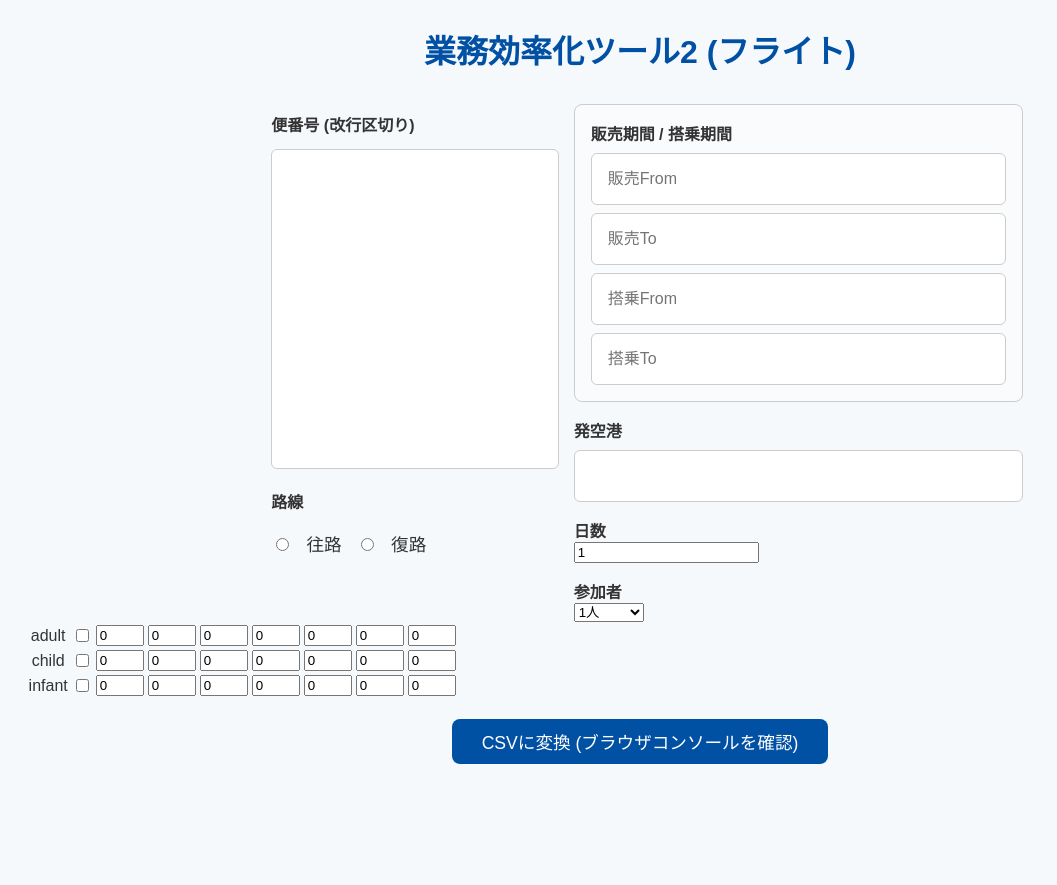
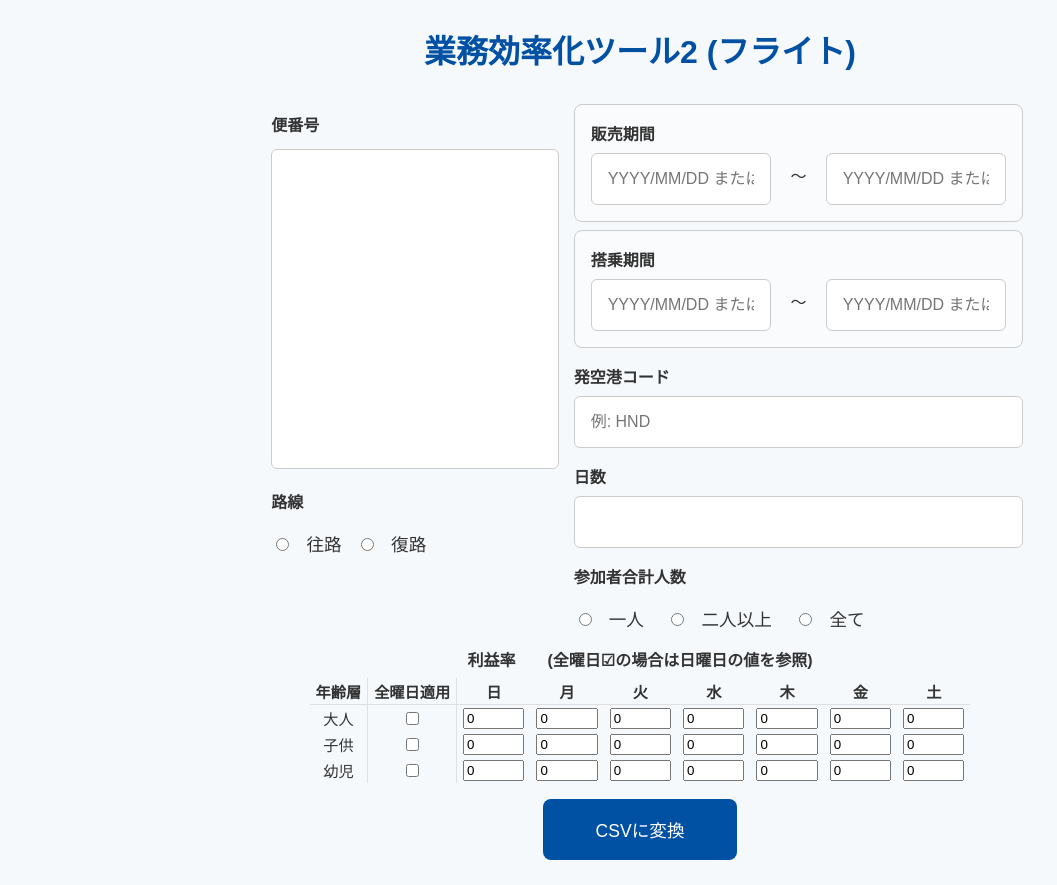
Before and after one commit to mizki15/legendary-pancake, a Flask app: page /work_optimize2 in a window 1280 px wide. Shown: the whole page, without its empty margins (0-1057 px from the left). Before the commit the page ends 764 px from the top, so only its background shows below. Run offline with Flask 3, Linux system fonts and the light colour scheme.

Commit message:
Update work_optimize2.html

```diff
--- a/templates/work_optimize2.html
+++ b/templates/work_optimize2.html
@@ -8,112 +8,140 @@
 <body>
     <h1>業務効率化ツール2 (フライト)</h1>
 
-    <form id="convertForm" method="post">
+    <!-- action を Blueprint の convert に向ける -->
+    <form action="{{ url_for('work_optimize2.convert') }}" method="post">
         <div class="main-grid">
             <div class="left-half">
-                <label>便番号 (改行区切り)</label>
+                <label>便番号</label>
                 <textarea class ="lefttext" name="flight_number" rows="18" required></textarea>
 
                 <label style="margin-top:1em; display:block;">路線</label>
-                <div class="route-horizontal">
-                    <label><input type="radio" name="routes" value="往路" required> 往路</label>
+                <div class="route-horizontal" style="margin-bottom:1em;">
+                    <label><input type="radio" name="routes" value="往路"> 往路</label>
                     <label><input type="radio" name="routes" value="復路"> 復路</label>
                 </div>
             </div>
 
             <div class="right-half">
                 <div class="flight-period-box">
-                    <label>販売期間 / 搭乗期間</label>
-                    <input type="text" name="sale_from" placeholder="販売From" required>
-                    <input type="text" name="sale_to" placeholder="販売To" required>
-                    <input type="text" name="flight_from" placeholder="搭乗From" required>
-                    <input type="text" name="flight_to" placeholder="搭乗To" required>
+                    <label>販売期間</label>
+                    <div class="flight-period-inline">
+                        <input type="text" name="sale_from" placeholder="YYYY/MM/DD または YYYYMMDD" required>
+                        <span style="margin:0 0.7em;">～</span>
+                        <input type="text" name="sale_to" placeholder="YYYY/MM/DD または YYYYMMDD" required>
                     </div>
-                <label>発空港</label><input type="text" name="airport" required>
-                <label>日数</label><input type="number" name="day" value="1" required>
-                <label>参加者</label>
-                <select name="participants">
-                    <option value="1">1人</option>
-                    <option value="2">2人以上</option>
-                    <option value="全て">全て</option>
-                </select>
+                </div>
+
+                <div class="flight-period-box">
+                    <label>搭乗期間</label>
+                    <div class="flight-period-inline">
+                        <input type="text" name="flight_from" placeholder="YYYY/MM/DD または YYYYMMDD" required>
+                        <span style="margin:0 0.7em;">～</span>
+                        <input type="text" name="flight_to" placeholder="YYYY/MM/DD または YYYYMMDD" required>
+                    </div>
+                </div>
+
+                <label>発空港コード</label>
+                <input type="text" name="airport" placeholder="例: HND" required>
+
+                <label>日数</label>
+                <input class="day-input" min="1" type="number" name="day" required>
+
+                <label>参加者合計人数</label>
+                <div class="radio-group-horizontal">
+                    <label><input type="radio" name="participants" value="1"> 一人</label>
+                    <label><input type="radio" name="participants" value="2"> 二人以上</label>
+                    <label><input type="radio" name="participants" value="全て"> 全て</label>
+                </div>
             </div>
         </div>
 
         <div class="submit-container">
-            <table class="day-table">
-                {% for type in ['adult', 'child', 'infant'] %}
+            <div class="day-table-container" style="margin-bottom: 1em; margin-top: 0em;">
+                <label>利益率　　(全曜日☑の場合は日曜日の値を参照)</label>
+                <div style="display: flex; justify-content: center;">
+                <table class="day-table" style="margin-top: 0.5em; border-collapse: collapse; min-width: 0; text-align: center; font-size: 0.95em;">
+                    <thead>
                         <tr>
-                    <td>{{ type }}</td>
-                    <td><input type="checkbox" name="profit_{{ type }}_allweek" value="1"></td>
-                    {% for i in range(7) %}
-                    <td><input type="number" name="profit_{{ type }}[]" value="0" style="width:3em;"></td>
-                    {% endfor %}
+                            <th style="padding:2px 6px; border-right: 1.5px solid #e0e0e0; border-bottom: 1.5px solid #e0e0e0;">年齢層</th>
+                            <th style="padding:2px 6px; border-right: 1.5px solid #e0e0e0; border-bottom: 1.5px solid #e0e0e0;">全曜日適用</th>
+                            <th style="padding:2px 6px; border-bottom: 1.5px solid #e0e0e0;">日</th>
+                            <th style="padding:2px 6px; border-bottom: 1.5px solid #e0e0e0;">月</th>
+                            <th style="padding:2px 6px; border-bottom: 1.5px solid #e0e0e0;">火</th>
+                            <th style="padding:2px 6px; border-bottom: 1.5px solid #e0e0e0;">水</th>
+                            <th style="padding:2px 6px; border-bottom: 1.5px solid #e0e0e0;">木</th>
+                            <th style="padding:2px 6px; border-bottom: 1.5px solid #e0e0e0;">金</th>
+                            <th style="padding:2px 6px; border-bottom: 1.5px solid #e0e0e0;">土</th>
                         </tr>
-                {% endfor %}
+                    </thead>
+                    <tbody>
+                        <!-- 大人 -->
+                        <tr>
+                            <td style="padding:2px 6px; border-right: 1.5px solid #e0e0e0;">大人</td>
+                            <!-- checkbox value を "1" にする -->
+                            <td style="padding:2px 6px; border-right: 1.5px solid #e0e0e0;">
+                                <input type="checkbox" name="profit_adult_allweek" value="1">
+                            </td>
+                            <!-- profit_adult[] を 7 個配置（順序: 日,月,火,水,木,金,土） -->
+                            <td style="padding:2px 6px;"><input type="number" name="profit_adult[]" min="0" step="1" value="0" style="width:4em;"></td>
+                            <td style="padding:2px 6px;"><input type="number" name="profit_adult[]" min="0" step="1" value="0" style="width:4em;"></td>
+                            <td style="padding:2px 6px;"><input type="number" name="profit_adult[]" min="0" step="1" value="0" style="width:4em;"></td>
+                            <td style="padding:2px 6px;"><input type="number" name="profit_adult[]" min="0" step="1" value="0" style="width:4em;"></td>
+                            <td style="padding:2px 6px;"><input type="number" name="profit_adult[]" min="0" step="1" value="0" style="width:4em;"></td>
+                            <td style="padding:2px 6px;"><input type="number" name="profit_adult[]" min="0" step="1" value="0" style="width:4em;"></td>
+                            <td style="padding:2px 6px;"><input type="number" name="profit_adult[]" min="0" step="1" value="0" style="width:4em;"></td>
+                        </tr>
+
+                        <!-- 子供 -->
+                        <tr>
+                            <td style="padding:2px 6px; border-right: 1.5px solid #e0e0e0;">子供</td>
+                            <td style="padding:2px 6px; border-right: 1.5px solid #e0e0e0;">
+                                <input type="checkbox" name="profit_child_allweek" value="1">
+                            </td>
+                            <td style="padding:2px 6px;"><input type="number" name="profit_child[]" min="0" step="1" value="0" style="width:4em;"></td>
+                            <td style="padding:2px 6px;"><input type="number" name="profit_child[]" min="0" step="1" value="0" style="width:4em;"></td>
+                            <td style="padding:2px 6px;"><input type="number" name="profit_child[]" min="0" step="1" value="0" style="width:4em;"></td>
+                            <td style="padding:2px 6px;"><input type="number" name="profit_child[]" min="0" step="1" value="0" style="width:4em;"></td>
+                            <td style="padding:2px 6px;"><input type="number" name="profit_child[]" min="0" step="1" value="0" style="width:4em;"></td>
+                            <td style="padding:2px 6px;"><input type="number" name="profit_child[]" min="0" step="1" value="0" style="width:4em;"></td>
+                            <td style="padding:2px 6px;"><input type="number" name="profit_child[]" min="0" step="1" value="0" style="width:4em;"></td>
+                        </tr>
+
+                        <!-- 幼児 -->
+                        <tr>
+                            <td style="padding:2px 6px; border-right: 1.5px solid #e0e0e0;">幼児</td>
+                            <td style="padding:2px 6px; border-right: 1.5px solid #e0e0e0;">
+                                <input type="checkbox" name="profit_infant_allweek" value="1">
+                            </td>
+                            <td style="padding:2px 6px;"><input type="number" name="profit_infant[]" min="0" step="1" value="0" style="width:4em;"></td>
+                            <td style="padding:2px 6px;"><input type="number" name="profit_infant[]" min="0" step="1" value="0" style="width:4em;"></td>
+                            <td style="padding:2px 6px;"><input type="number" name="profit_infant[]" min="0" step="1" value="0" style="width:4em;"></td>
+                            <td style="padding:2px 6px;"><input type="number" name="profit_infant[]" min="0" step="1" value="0" style="width:4em;"></td>
+                            <td style="padding:2px 6px;"><input type="number" name="profit_infant[]" min="0" step="1" value="0" style="width:4em;"></td>
+                            <td style="padding:2px 6px;"><input type="number" name="profit_infant[]" min="0" step="1" value="0" style="width:4em;"></td>
+                            <td style="padding:2px 6px;"><input type="number" name="profit_infant[]" min="0" step="1" value="0" style="width:4em;"></td>
+                        </tr>
+
+                    </tbody>
                 </table>
-            <button type="submit" id="submitBtn" style="margin-top:20px; padding:10px 30px;">CSVに変換 (ブラウザコンソールを確認)</button>
+                </div>
+            </div>
+
+            <button type="submit">CSVに変換</button>
         </div>
     </form>
 
 <script>
-    document.getElementById('convertForm').addEventListener('submit', async function(e) {
-        e.preventDefault(); // 通常の送信を止める
-
-        const btn = document.getElementById('submitBtn');
-        btn.disabled = true;
-        btn.innerText = "処理中...";
-
-        console.log("--- [Browser Console] 処理開始 ---");
-
-        // 1. フォームデータの取得
-        const formData = new FormData(this);
-        console.log("送信データ内容:");
-        for (let [key, value] of formData.entries()) {
-            console.log(`  ${key}: ${value}`);
-        }
-
-        try {
-            // 2. サーバーへ送信
-            console.log("サーバーにリクエストを送信中...");
-            const response = await fetch("{{ url_for('work_optimize2.convert') }}", {
-                method: "POST",
-                body: formData
+// 数値欄をクリックしたら全選択（従来の機能）
+document.addEventListener('DOMContentLoaded', function() {
+    document.querySelectorAll('input[type="number"]')
+        .forEach(function(input) {
+            input.addEventListener('focus', function(e) {
+                e.target.select();
             });
-
-            console.log(`HTTPステータス: ${response.status} ${response.statusText}`);
-
-            if (!response.ok) throw new Error("サーバーエラーが発生しました");
-
-            // 3. Blobとしてデータを受け取る
-            const blob = await response.blob();
-            console.log(`受信データサイズ: ${blob.size} バイト`);
-
-            if (blob.size === 0) {
-                console.error("警告: 受信したデータが0バイトです！サーバー側の生成処理に問題があります。");
-                alert("エラー: 0バイトのファイルが生成されました。");
-            } else {
-                // 4. ダウンロード処理
-                const url = window.URL.createObjectURL(blob);
-                const a = document.createElement('a');
-                a.href = url;
-                a.download = "converted.csv";
-                document.body.appendChild(a);
-                a.click();
-                a.remove();
-                window.URL.revokeObjectURL(url);
-                console.log("ダウンロードを開始しました。");
-            }
-
-        } catch (error) {
-            console.error("エラー詳細:", error);
-            alert("通信エラーが発生しました。コンソールを確認してください。");
-        } finally {
-            btn.disabled = false;
-            btn.innerText = "CSVに変換 (ブラウザコンソールを確認)";
-            console.log("--- [Browser Console] 処理終了 ---");
-        }
+        });
 });
 </script>
+
 </body>
 </html>
```
Lines whose indentation alone changed are shown as unchanged.
